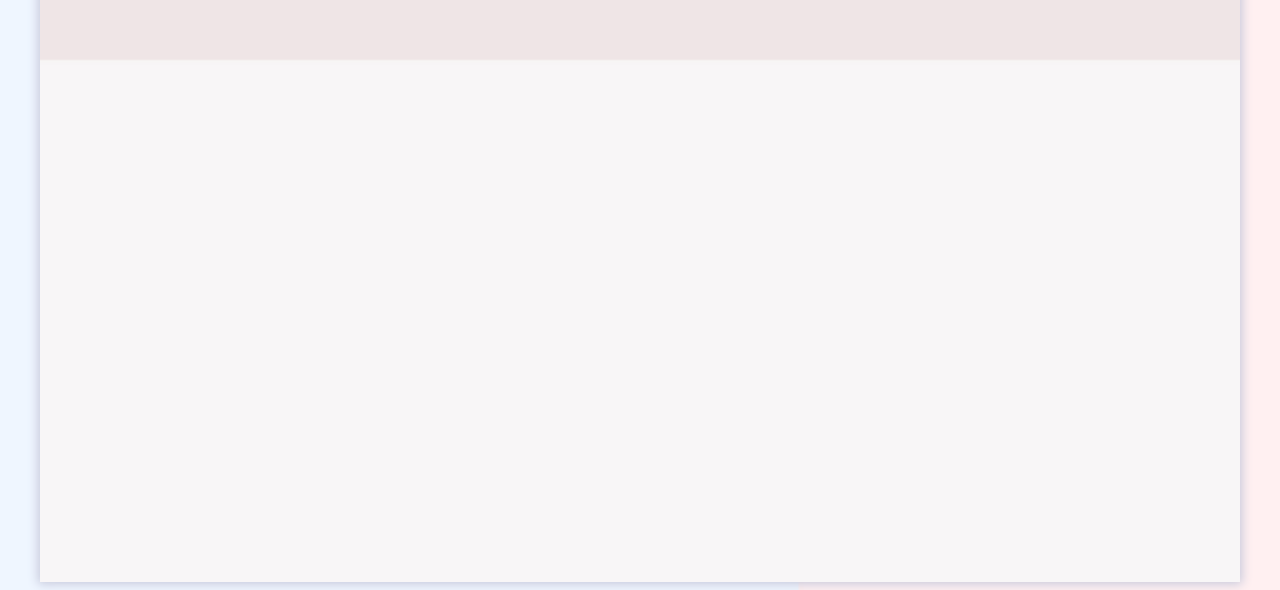
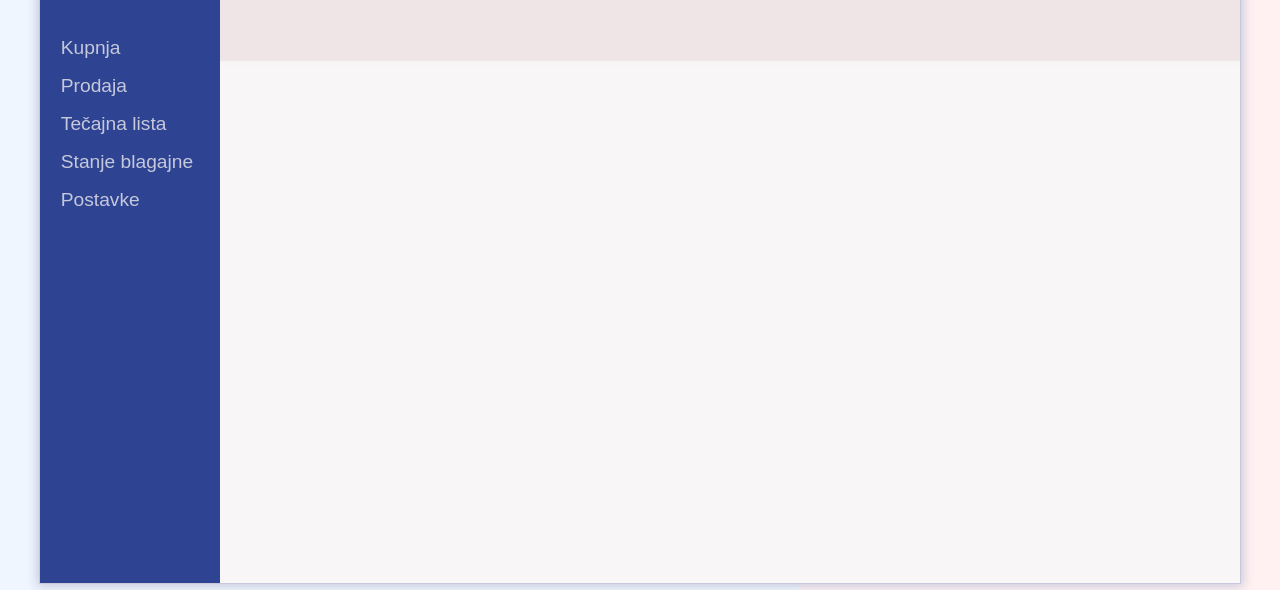
Before and after one commit to ivanmaric1/Mjenja-nica_2020, a plain HTML site: page index.html in a window 1280 px wide. Shown: the part 268-858 px from the top of the page. Drawn offline with Linux system fonts and the light colour scheme.

Commit message:
Dodan menu i zaglavlje.

```diff
--- a/index.html
+++ b/index.html
@@ -10,6 +10,22 @@
 <body>
     <div class="container">
 
+        <nav class='navbar'>
+            <section>
+                <img src="./img/logo.png"  class='logo' alt="Vreća novaca">
+            </section>
+            <ul>
+                <li class='current'><a href="pages/kupnja.html">Kupnja</a></li>
+                <li><a href="pages/prodaja.html">Prodaja</a></li>
+                <li><a href="pages/tecajna.html">Tečajna lista</a></li>
+                <li><a href="pages/stanje.html">Stanje blagajne</a></li>
+                <li><a href="pages/postavke.html">Postavke</a></li>
+            </ul>
+        </nav>
+
+        <header class='header'>
+            <p>Mjenjačnica 2020 &#8680 Kupnja deviza</p>
+        </header>
     </div>
 </body>
 </html>
--- a/style/main.css
+++ b/style/main.css
@@ -2,6 +2,7 @@ body {
     height: 100vh;
     background: url(/img/pozadina.jpg) no-repeat center center/cover;
     overflow: hidden;
+    font-family: sans-serif;
 }
 
 .container {
@@ -10,4 +11,46 @@ body {
     height: 800px;
     margin: 50px auto;
     box-shadow: 0px 0px 10px 2px #c6c8db;
+    border: 1px solid #c6c8db;
+    display: grid;
+    grid-template-rows: 8% auto;
+    grid-template-columns: 15% auto;
 }
+
+.navbar ul li a {
+    text-decoration: none;
+    color: #c6c8db;
+}
+
+.logo{
+    margin: 5rem 1rem 3rem 1rem;
+    width: 80%;
+}
+
+.navbar {
+    background: #2e4492;
+    grid-row: 1/span2;
+    border-top-right-radius: 90px;
+}
+
+.header {
+    font-size: 1.3rem;
+    margin-left: 5rem;
+    padding-left: 3rem;
+    border: 1px solid #c6c8db;
+    border-bottom-left-radius: 40px;
+}
+
+.navbar ul {
+    list-style: none;
+    font-size: 1.2rem;
+    padding: 1.3rem;
+}
+
+.navbar ul li {
+    margin-bottom: 1rem;
+}
+
+.current {
+    color: #ff6b37;
+}
```
Also changed, not shown: img/logo.png (added), pages/postavke.html (added), pages/prodaja.html (added), pages/stanje.html (added), pages/tecajna.html (added).
